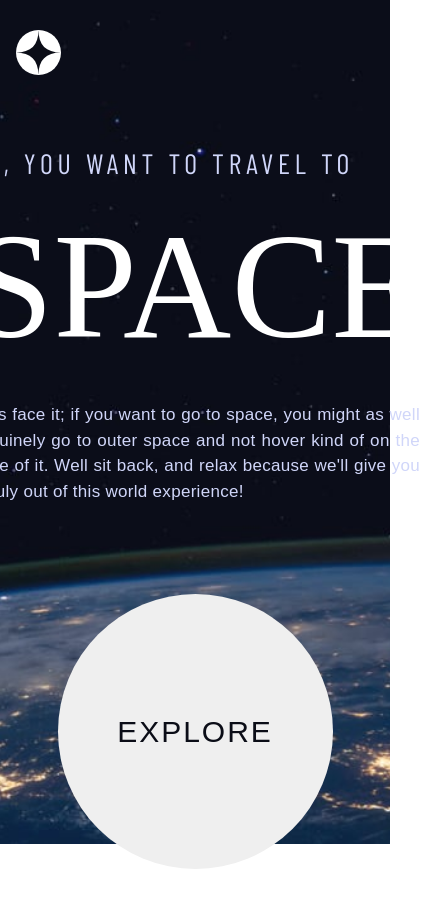
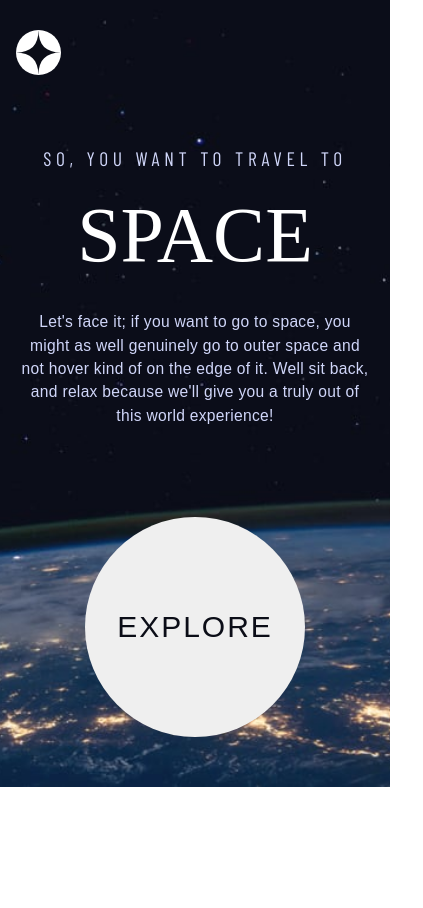
Before and after one commit to paulinagadea/Space-Travel-Page, a React (Create React App) app: page / in a window 390 px wide. Shown: the top 908 px of the page, 423 px wide, since content can reach past the window. After the commit the page ends 844 px from the top, so only its background shows below. Built offline with nearby package versions, Linux system fonts and the light colour scheme; the HTML template or start-up script is replaced by a standard one; a web font is replaced by a local one.

Commit message:
testing mobile home

```diff
--- a/src/components/home/Home.module.css
+++ b/src/components/home/Home.module.css
@@ -84,6 +84,30 @@
     border: 100px solid hsla(0, 0%, 100%, 0.15);
 }
 
+/* ________________ desktop ___________________________ */
+
+@media screen and (max-width: 1024px) {
+    .content {
+        gap: 10%;
+    }
+
+    .container {
+        width: 350px;
+    }
+
+    .container h1 {
+        font-size: 120px;
+    }
+
+    .container h3 {
+        font-size: 20px;
+    }
+
+    .button {
+        height: 260px;
+        width: 260px;
+    }
+}
 
 /* tablet */
 @media screen and (max-width: 768px) {
@@ -100,7 +124,6 @@
         align-items: center;
     }
 
-
     .container {
         margin: 40px 0 40px 0;
     }
@@ -108,15 +131,38 @@
     .button {
         margin: 50px 50px;
     }
-
 }
 
 /* mobile */
 @media screen and (max-width: 425px) {
     .background {
         background: url(../../../public/assets/home/background-home-mobile.jpg) center no-repeat;
-        height: 100vh;
-        width: 100%;
         background-size: cover;
     }
+
+    .container {
+        display: flex;
+        flex-direction: column;
+        align-items: center;
+    }
+
+    .container h1 {
+        font-size: 20vw;
+    }
+
+    .container h3 {
+        font-size: 5vw;
+    }
+
+    .container p {
+        font-size: 4vw;
+        text-align: center;
+    }
+
+    .button {
+        height: 220px;
+        width: 220px;
+    }
+
+
 }
--- a/src/components/navbar/NavBar.module.css
+++ b/src/components/navbar/NavBar.module.css
@@ -22,8 +22,8 @@
 .content {
     display: flex;
     list-style: none;
-    gap: 50px;
-    margin-right: 5vw;
+    gap: 3vw;
+    margin-right: 5%;
 }
 
 .content a {
@@ -41,7 +41,6 @@
 }
 
 .content span {
-    /* color: #ffffff; */
     font-weight: bold;
     font-size: 18px;
 }
@@ -70,25 +69,32 @@
 
 .line {
     height: 1px;
-    width: 35vw;
+    width: 35%;
     background-color: #d0d6f9;
     z-index: 1;
-    margin-right: -120px;
+    margin-right: -90px;
 }
 
-/* ________________________________________ */
+/* _______________ desktop _________________________ */
+
+@media screen and (max-width: 1024px) {
+    .content {
+        gap: 2vw;
+    }
+
+    .content span {
+        display: none;
+    }
+}
+
+/* _______________ tablet _________________________ */
 
 @media screen and (max-width: 768px) {
     .line {
         display: none;
     }
 
-    span {
-        display: none;
-    }
-
     .content {
-        gap: 2vw;
         margin-right: 30px;
     }
 
@@ -98,7 +104,7 @@
 
 }
 
-/* _______________________________________ */
+/* _____________ mobile __________________________ */
 
 @media screen and (max-width: 425px) {
     .nav {
```
